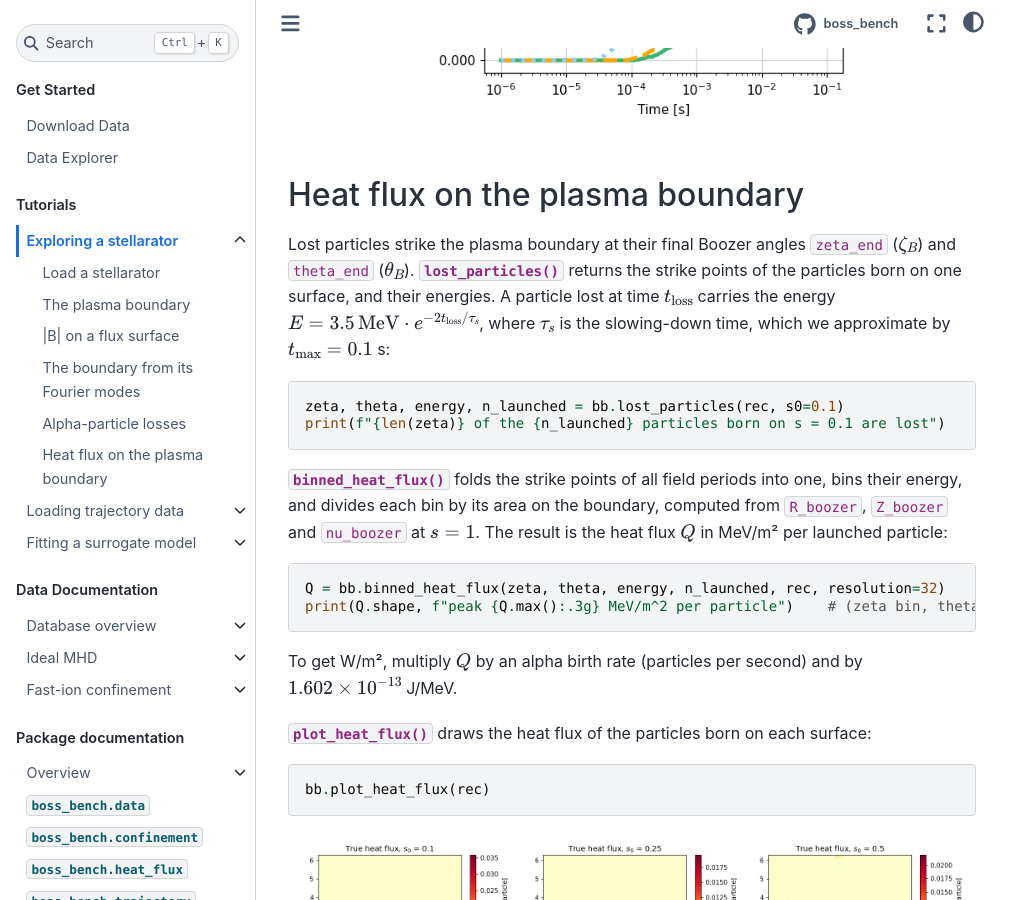
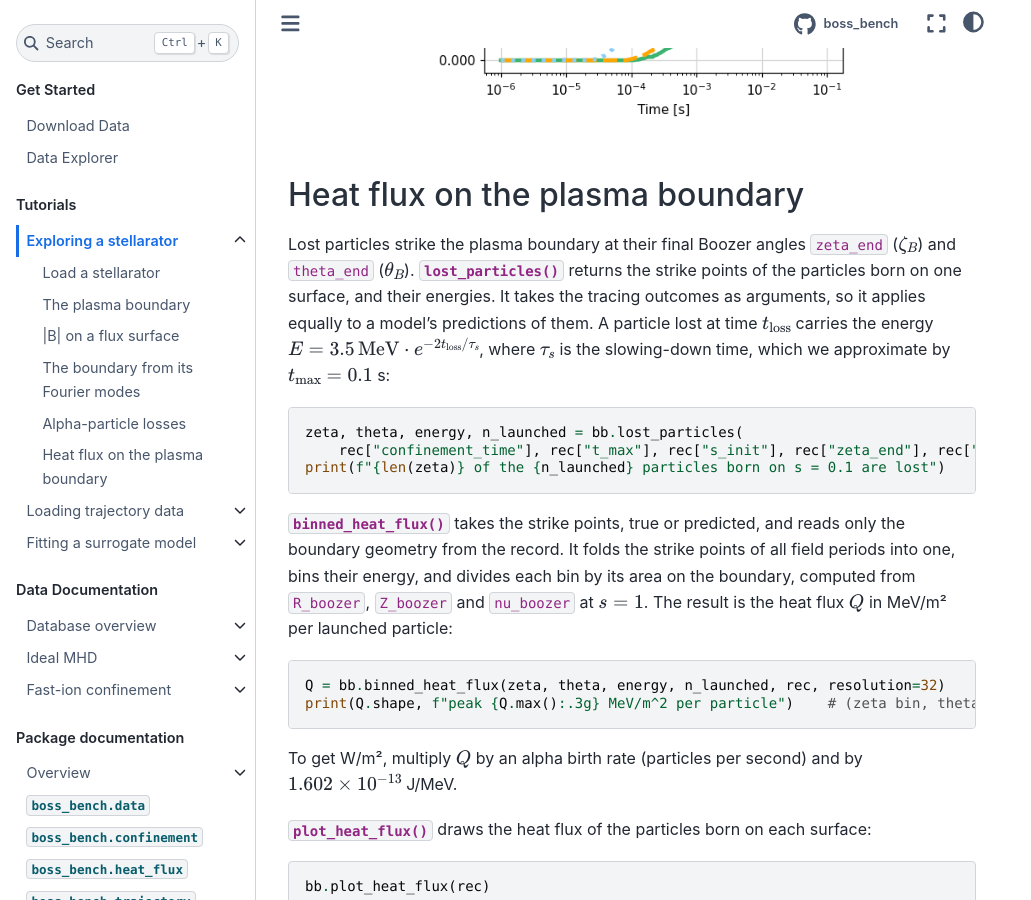
Before and after one commit to mishapadidar/boss_website, a Sphinx documentation site: the page built from docs/tutorials/exploring.md, in a window 1280 px wide and 900 px high, scrolled down 3689 px. Shown: the whole window, without its empty margins (0-1031 px from the left). Built offline with Sphinx 7.4.7 and the Sphinx Book theme 1.1.4, drawn with Linux system fonts in a browser that asks for light colours; comment, search, counter and statistics services are not loaded.

Commit message:
Exploring tutorial: lost_particles takes the tracing outcomes as arguments
Co-Authored-By: Claude Opus 5.5 (1M context) <noreply@anthropic.com>

````diff
--- a/docs/tutorials/exploring.md
+++ b/docs/tutorials/exploring.md
@@ -155,20 +155,24 @@ bb.plot_loss_fraction_curves(rec)
 Lost particles strike the plasma boundary at their final Boozer angles
 `zeta_end` ($\zeta_B$) and `theta_end` ($\theta_B$).
 {func}`~boss_bench.heat_flux.lost_particles` returns the strike points of the
-particles born on one surface, and their energies. A particle lost at time
-$t_\text{loss}$ carries the energy
+particles born on one surface, and their energies. It takes the tracing
+outcomes as arguments, so it applies equally to a model's predictions of them.
+A particle lost at time $t_\text{loss}$ carries the energy
 $E = 3.5\,\text{MeV} \cdot e^{-2 t_\text{loss} / \tau_s}$, where $\tau_s$ is the
 slowing-down time, which we approximate by $t_\text{max} = 0.1$ s:
 
 ```python
-zeta, theta, energy, n_launched = bb.lost_particles(rec, s0=0.1)
+zeta, theta, energy, n_launched = bb.lost_particles(
+    rec["confinement_time"], rec["t_max"], rec["s_init"], rec["zeta_end"], rec["theta_end"], s0=0.1)
 print(f"{len(zeta)} of the {n_launched} particles born on s = 0.1 are lost")
 ```
 
-{func}`~boss_bench.heat_flux.binned_heat_flux` folds the strike points of all
-field periods into one, bins their energy, and divides each bin by its area on
-the boundary, computed from `R_boozer`, `Z_boozer` and `nu_boozer` at $s = 1$.
-The result is the heat flux $Q$ in MeV/m² per launched particle:
+{func}`~boss_bench.heat_flux.binned_heat_flux` takes the strike points, true or
+predicted, and reads only the boundary geometry from the record. It folds the
+strike points of all field periods into one, bins their energy, and divides
+each bin by its area on the boundary, computed from `R_boozer`, `Z_boozer` and
+`nu_boozer` at $s = 1$. The result is the heat flux $Q$ in MeV/m² per launched
+particle:
 
 ```python
 Q = bb.binned_heat_flux(zeta, theta, energy, n_launched, rec, resolution=32)
````
